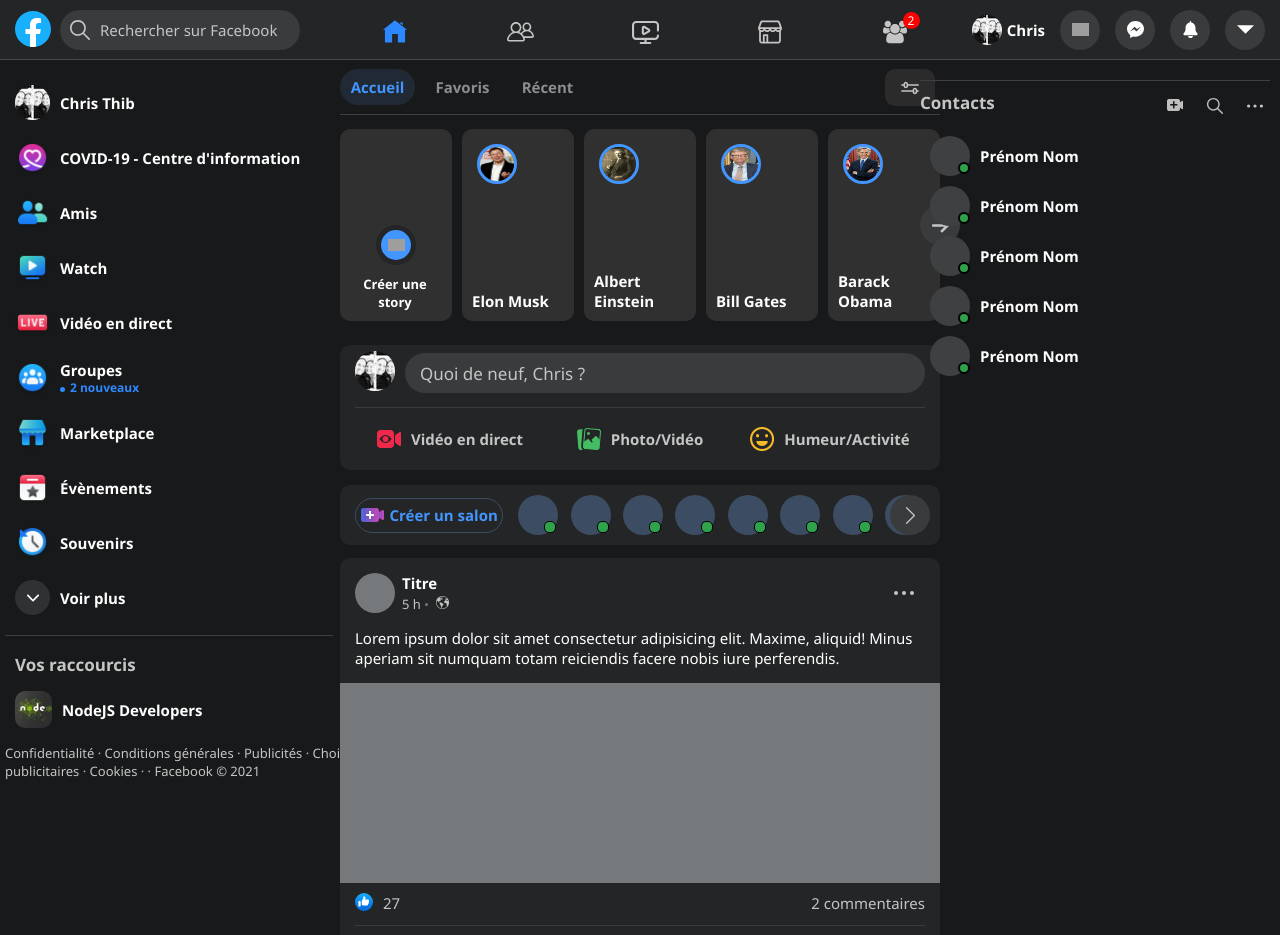
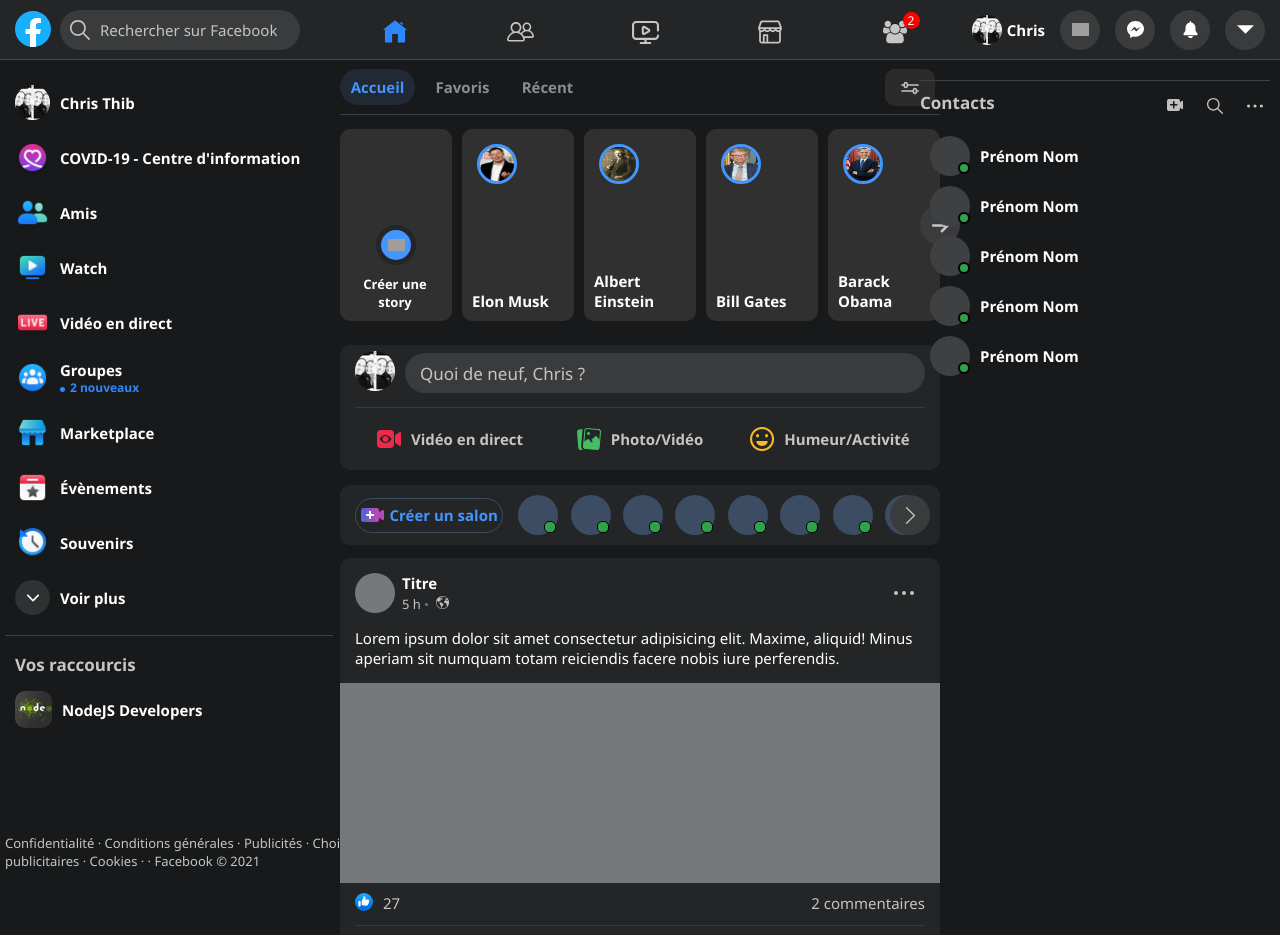
Before and after one commit to ThibertChristophe/Facebook-Clone, a React (Create React App) app in the folder facebook-clone/: page / in a window 1280 px wide. Shown: the top 935 px of the page. Built offline with nearby package versions, Linux system fonts and the light colour scheme; grey boxes are pictures that could not be loaded.

Commit message:
Widget Left en flex pour avoir un footer du widget en bas

```diff
--- a/facebook-clone/src/components/WidgetLeft.js
+++ b/facebook-clone/src/components/WidgetLeft.js
@@ -27,6 +27,7 @@
 
   return (
     <div className="widget-left">
+      <div className="widget-left-menu">
         <WidgetButton title="Chris Thib" img={img_profil} />
         <WidgetButton title="COVID-19 - Centre d'information" img={imgCovid} />
         <WidgetButton title="Amis" img={imgAmis} />
@@ -37,6 +38,7 @@
         <WidgetButton title="Évènements" img={imgEvent} />
         <WidgetButton title="Souvenirs" img={imgSouvenir} />
         <WidgetButton title="Voir plus" img={imgArrowDown} next />
+      </div>
       <div className="raccourcis-containt">
         <div
           className="raccourcis-containt-title"
--- a/facebook-clone/src/styles/components/_widgetLeft.scss
+++ b/facebook-clone/src/styles/components/_widgetLeft.scss
@@ -4,17 +4,12 @@
   padding: 5px 0 0 5px;
   height: 100%;
   margin-top: 10px;
-  .widget-left-footer {
-    position: absolute;
-    bottom: 90px;
-    p {
-      font-size: 13px;
-    }
-  }
+  display: flex;
+  flex-direction: column;
   .raccourcis-containt {
     border-top: 1px solid #3e4042;
     width: 95%;
-    height: 300px;
+    height: 28%;
     margin: 10px 0 0 0;
     padding-top: 10px;
     display: flex;
@@ -24,7 +19,6 @@
       font-weight: 600;
       padding-left: 10px;
     }
-
     .raccourcis-containt-title {
       display: flex;
       justify-content: space-between;
@@ -47,4 +41,9 @@
       }
     }
   }
+  .widget-left-footer {
+    p {
+      font-size: 13px;
+    }
+  }
 }
```
Lines whose indentation alone changed are shown as unchanged.
